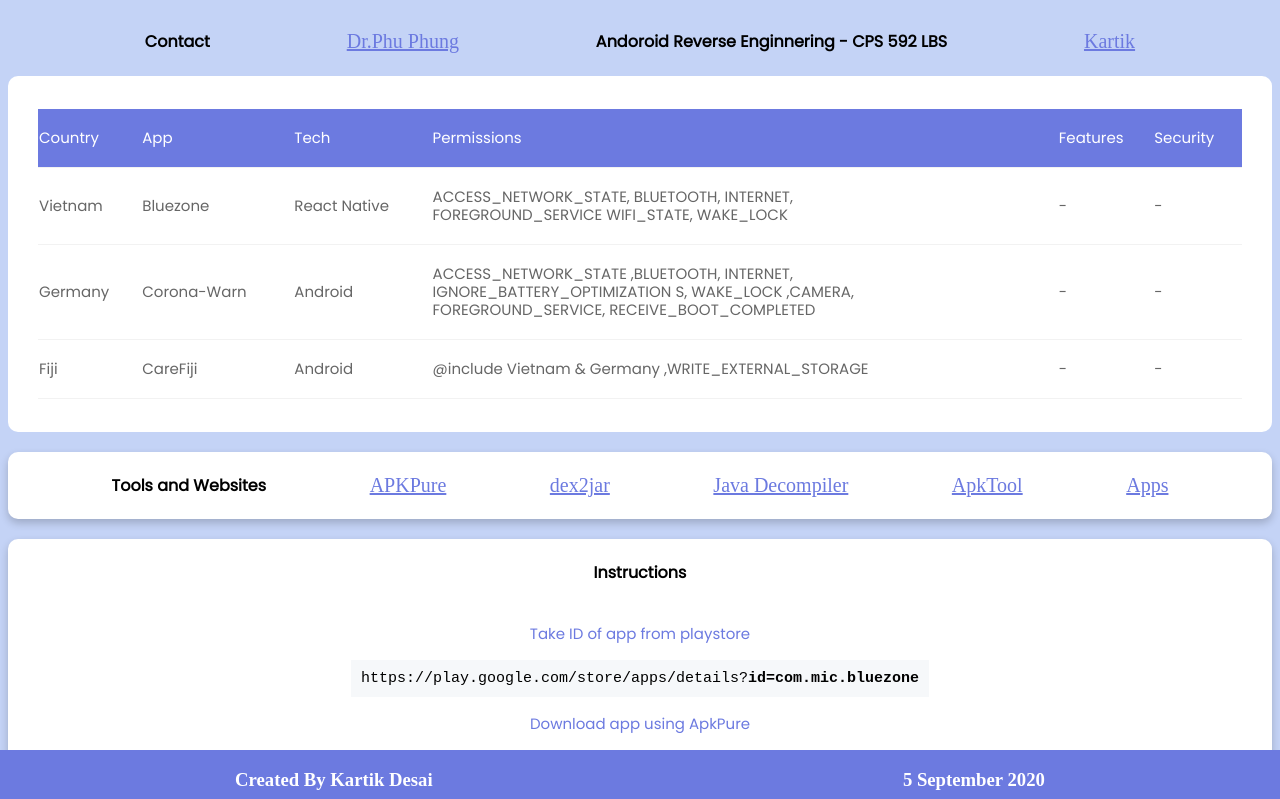
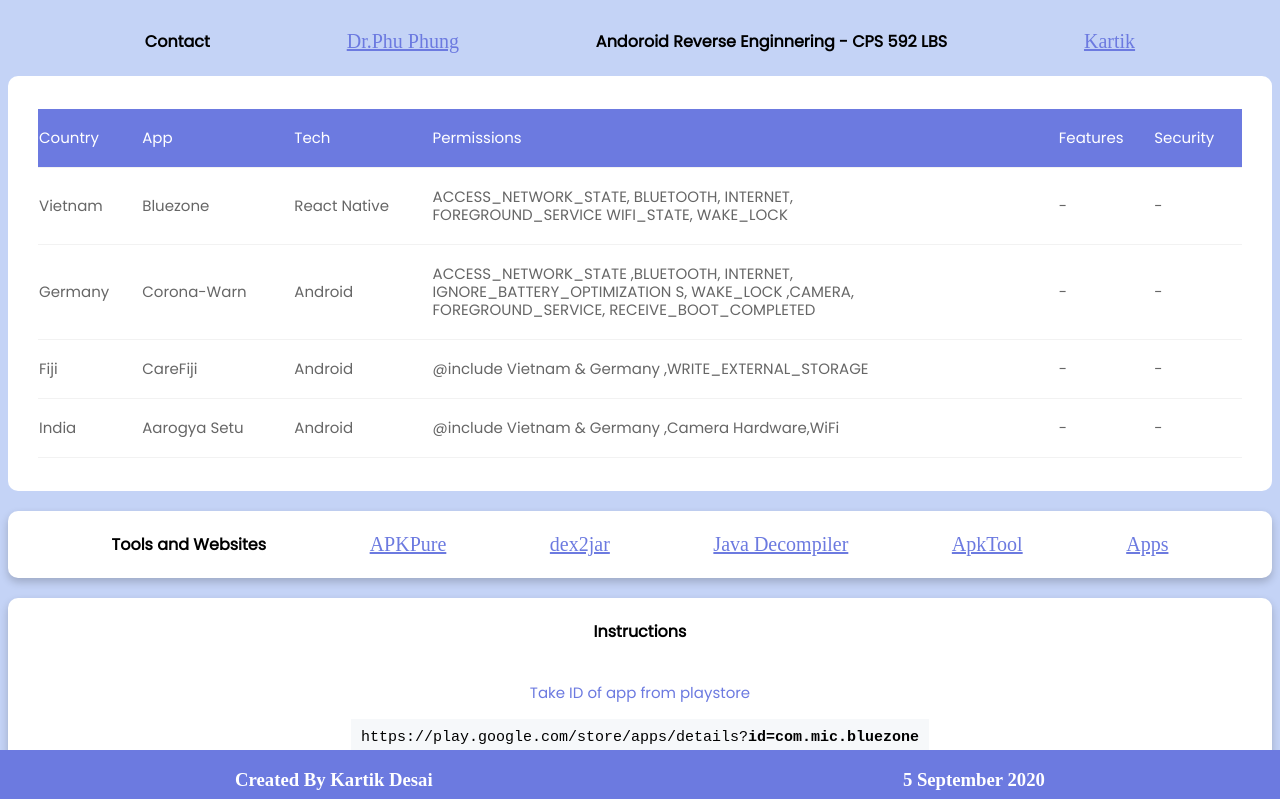
Before and after one commit to kaddy645/kaddy645.github.io, a plain HTML site: page index.html in a window 1280 px wide. Shown: the top 799 px of the page. Drawn offline with Linux system fonts and the light colour scheme.

Commit message:
Update index.html

```diff
--- a/index.html
+++ b/index.html
@@ -4,7 +4,7 @@
 <head>
     <meta charset="utf-8" />
     <meta http-equiv="X-UA-Compatible" content="IE=edge">
-    <title>Page Title</title>
+    <title>Android Reverse Enginnering</title>
     <meta name="viewport" content="width=device-width, initial-scale=1">
     <link href="https://fonts.googleapis.com/css2?family=Poppins&display=swap" rel="stylesheet">
     <link rel="stylesheet" type="text/css" media="screen" href="/css/style.css" />
@@ -59,6 +59,14 @@
             <td>-</td>
             <td>-</td>
         </tr>
+             <tr>
+            <td>India</td>
+            <td>Aarogya Setu</td>
+            <td contenteditable='true'>Android</td>
+            <td contenteditable='true'> @include Vietnam & Germany ,Camera Hardware,WiFi</td>
+            <td>-</td>
+            <td>-</td>
+        </tr>
 
     </table>
     <div class="cards">
@@ -98,7 +106,6 @@
             var d = new Date();
             var months = ["January", "February", "March", "April", "May", "June", "July", "August", "September", "October", "November", "December"];
             document.getElementById("time").innerHTML = d.getDay() + " " + months[d.getMonth()] + " " + d.getFullYear();
-            console.log(d.getDay() + months[d.getMonth()] + d.getFullYear())
         }
         window.onload = time;
     </script>
```
